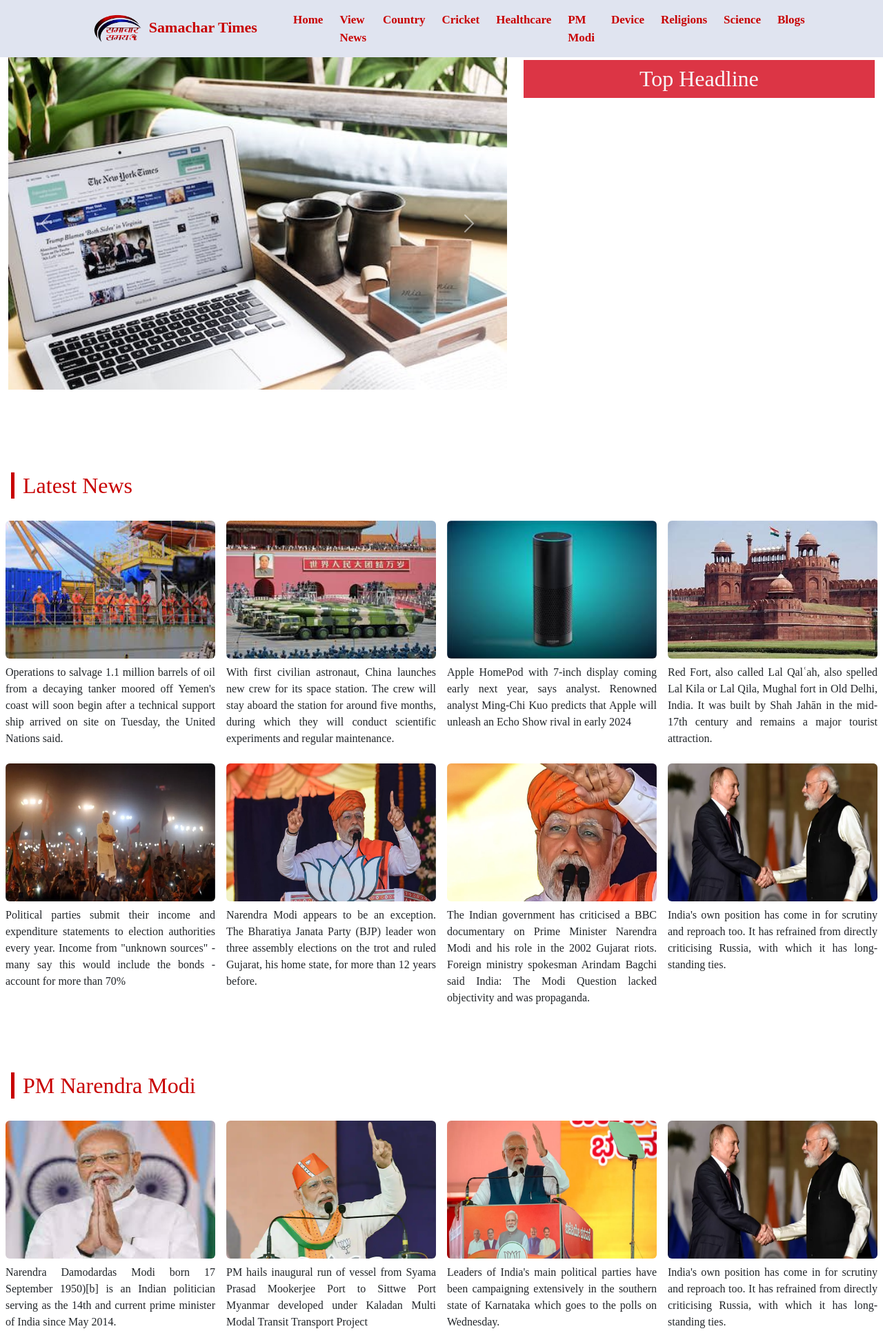
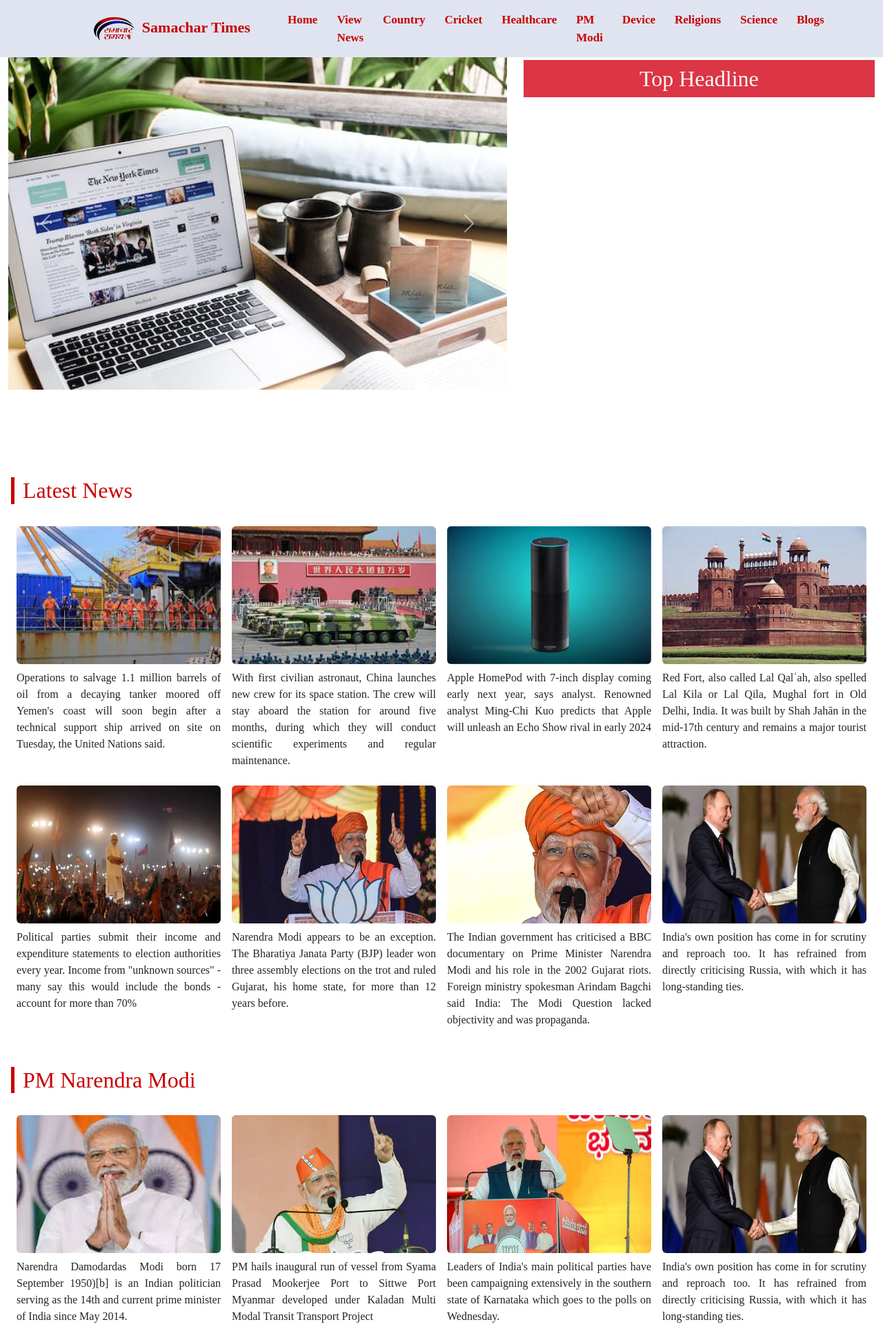
Before and after one commit to stdeveloper18/samachartimes, a Django app: page / in a window 1280 px wide. Shown: the top 1930 px of the page at 69% size. Run offline with Django 3.2, Linux system fonts and the light colour scheme; data comes from the database, SQL or seed files in the repository.

Commit message:
fix the index page bug

```diff
--- a/templates/base.html
+++ b/templates/base.html
@@ -36,8 +36,8 @@
       color: #c80000;
       font-size: 17px;
       border-radius: 7px;
-      padding-left: 12px;
-      padding-right: 12px;
+      padding-left: 14px;
+      padding-right: 14px;
       box-sizing: border-box;
       font-family: Times New Roman;
       font-weight: bold;
@@ -124,7 +124,7 @@
         <nav class="navbar navbar-expand-lg" id="menu" style="background: #e0e4f0;">
           <div class="container-fluid">
             <a class="navbar-brand" href="/index/">
-              <img src="{% static 'images/samachar.png' %}" width="80px" />
+              <img src="{% static 'images/samachar.png' %}" width="70px" />
               <span class="text-ocolor" style="font-size: 22px;"><b>Samachar
                   Times </b></span>
             </a>
@@ -216,7 +216,8 @@
           We are new in this field so that if we do some mistake then please send us feedback so that we
           will give you better experience.
           <br><br><br>
-          <a href="https://instagram.com/suvrat.tripathi.18" class="TNR" style="text-align: center; color: aqua;">CEO, Smachar Times</a>
+          <a href="https://instagram.com/suvrat.tripathi.18" class="TNR" style="text-align: center; color: aqua;">CEO,
+            Smachar Times</a>
         </p>
       </div>
       <div class="col col-lg-3 col-md-3 pt-5 pb-3 px-5">
--- a/templates/user/index.html
+++ b/templates/user/index.html
@@ -58,8 +58,8 @@
 </div>
 
 <!-- Latest News Section -->
-<div class="row mb-5">
-    <h2 class="text-ocolor mt-4 ms-3" style="border-left: 5px solid #c80000;">Latest News</h2>
+<div class="row mx-1 my-2">
+    <h2 class="text-ocolor mt-4" style="border-left: 5px solid #c80000;">Latest News</h2>
       {% for snews in latest %}
       <div class="col col-lg-3 col-md-4 px-2 mt-4">
         <a href="/detailnews?news={{snews.id}}" class="TNR text-dark">
@@ -69,15 +69,15 @@
             <p class="card-text slid TNR" style="text-align: justify;">{{snews.newstitle}}</p>
           </div>
          </div>
-          </a>
+        </a>
       </div>
       {% endfor %}
 </div>
 <!-- Latest News Section End -->
 
 <!-- PM Modi Section -->
-<div class="row mb-5">
-    <h2 class="text-ocolor mt-5 ms-3" style="border-left: 5px solid #c80000;">PM Narendra Modi</h2>
+<div class="row mx-1 my-2">
+    <h2 class="text-ocolor mt-5" style="border-left: 5px solid #c80000;">PM Narendra Modi</h2>
       {% for snews in pmmodi %}
       <div class="col col-lg-3 col-md-4 px-2 mt-4">
         <a href="/detailnews?news={{snews.id}}" class="TNR text-dark">
@@ -94,8 +94,8 @@
 <!-- PM Modi Section End -->
 
 <!-- Cricket Section -->
-<div class="row my-5">
-  <h2 class="text-ocolor mt-5 ms-3" style="border-left: 5px solid #c80000;">Cricket</h2>
+<div class="row mx-1 my-2">
+  <h2 class="text-ocolor mt-5" style="border-left: 5px solid #c80000;">Cricket</h2>
     {% for snews in cricket %}
     <div class="col col-lg-3 col-md-4 px-2 mt-4">
       <a href="/detailnews?news={{snews.id}}" class="TNR text-dark">
@@ -112,8 +112,8 @@
 <!-- Cricket Section End -->
 
 <!-- Mobile Section -->
-<div class="row mt-3 mb-5">
-  <h2 class="text-ocolor mt-5 ms-3" style="border-left: 5px solid #c80000;">Smart Device</h2>
+<div class="row mx-1 my-2">
+  <h2 class="text-ocolor mt-5" style="border-left: 5px solid #c80000;">Smart Device</h2>
     {% for snews in phone %}
     <div class="col col-lg-3 col-md-4 px-2 mt-4">
       <a href="/detailnews?news={{snews.id}}" class="TNR text-dark">
@@ -130,8 +130,8 @@
 <!-- Mobile Section End -->
 
 <!-- Science Section -->
-<div class="row my-3">
-  <h2 class="text-ocolor mt-5 ms-3" style="border-left: 5px solid #c80000;">Science</h2>
+<div class="row mx-1 my-2">
+  <h2 class="text-ocolor mt-5" style="border-left: 5px solid #c80000;">Science</h2>
     {% for snews in science %}
     <div class="col col-lg-3 col-md-4 px-2 mt-4">
       <a href="/detailnews?news={{snews.id}}" class="TNR text-dark">
```
